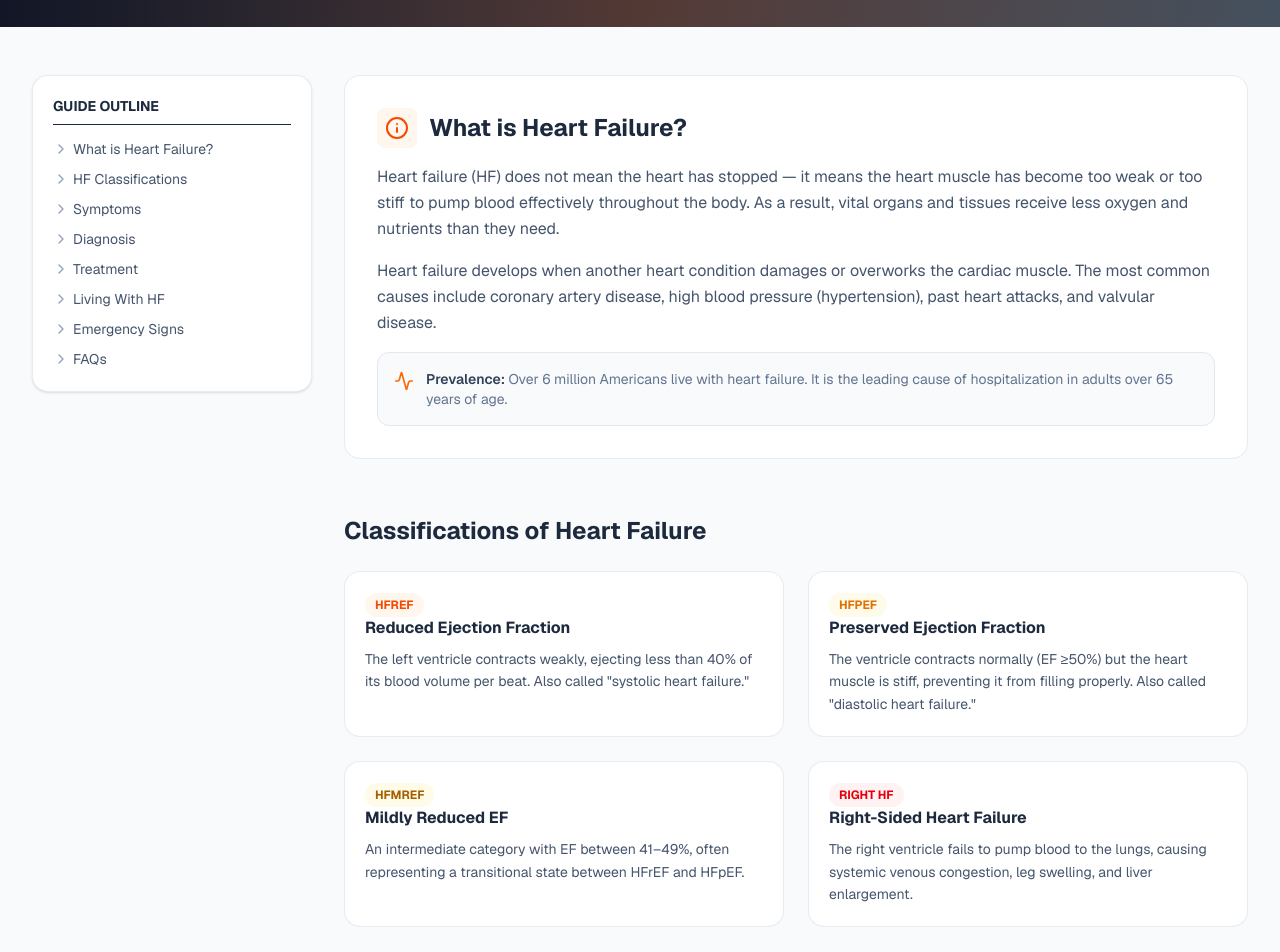
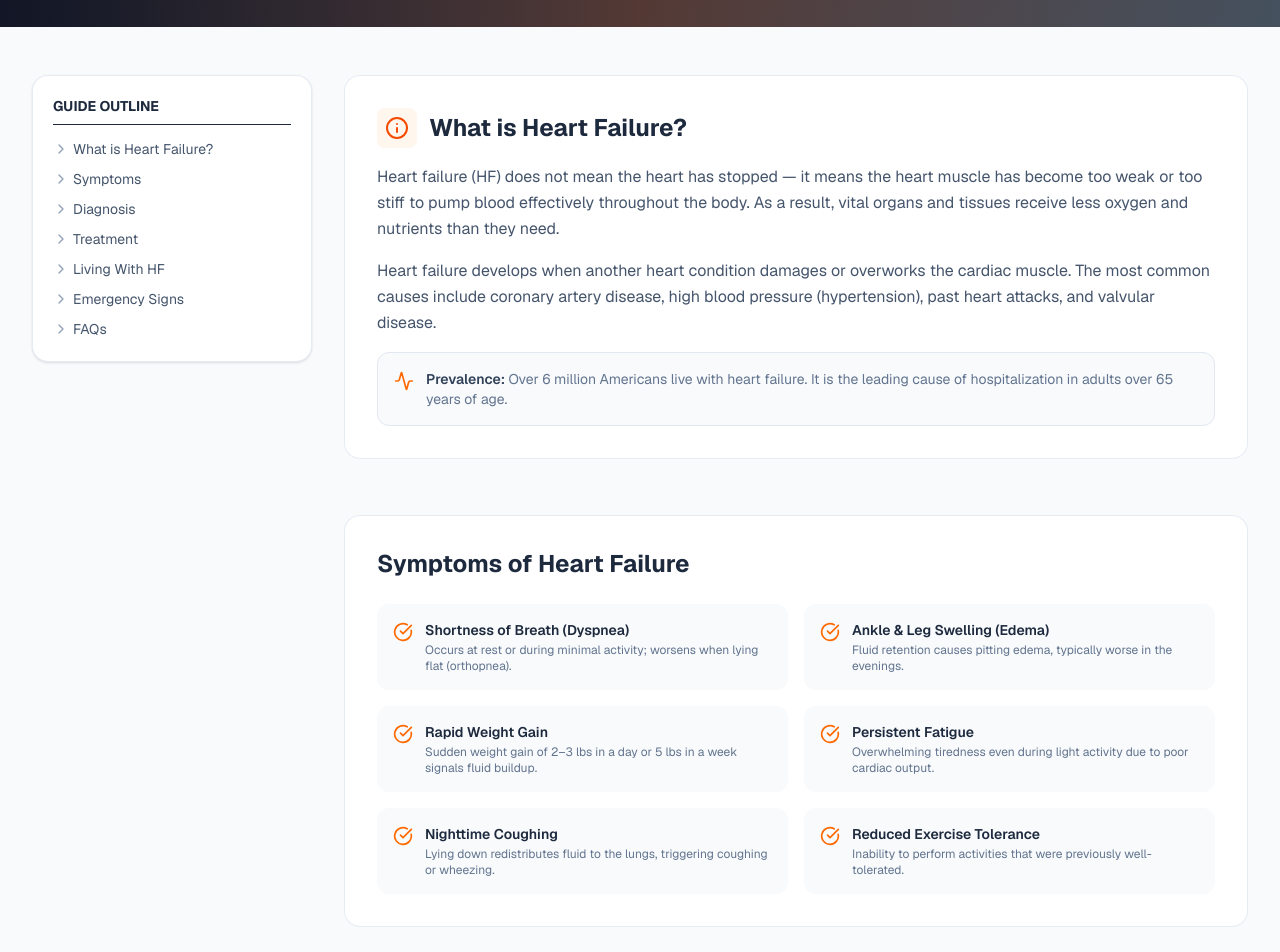
Before and after one commit to DynamicDOMinator/medical, a Next.js app: page /heart/heart-failure in a window 1280 px wide. Shown: the part 420-1372 px from the top of the page. Built offline with nearby package versions, Linux system fonts and the light colour scheme; grey boxes are pictures that could not be loaded.

Commit message:
ؤشششؤش

```diff
--- a/src/app/heart/chf/page.jsx
+++ b/src/app/heart/chf/page.jsx
@@ -200,7 +200,6 @@ export default function CHFPage() {
               <nav className="flex flex-col space-y-2 text-sm">
                 {[
                   ['#overview', 'What is Heart Failure?'],
-                  ['#types', 'HFrEF vs HFpEF'],
                   ['#symptoms', 'Symptoms & Signs'],
                   ['#diagnosis', 'Echo & Biomarkers'],
                   ['#gdmt', '4-Pillar GDMT Therapy'],
@@ -272,25 +271,6 @@ export default function CHFPage() {
                   <p className="text-xs uppercase tracking-wider font-bold text-sky-300">Clinical Insight</p>
                   <p className="text-sm font-bold mt-1 max-w-xs">Early GDMT initiation can reverse cardiac remodeling and improve LVEF by 10–15%.</p>
                 </div>
-              </div>
-            </section>
-
-            {/* TYPES */}
-            <section id="types" className="scroll-mt-24">
-              <h2 className="text-2xl sm:text-3xl font-extrabold text-slate-900 mb-6">Classifications of Heart Failure</h2>
-              <div className="grid grid-cols-1 md:grid-cols-2 gap-6">
-                {[
-                  { type: 'HFrEF', label: 'Reduced Ejection Fraction', desc: 'The left ventricle contracts weakly, ejecting less than 40% of its blood volume per beat. Also called "systolic heart failure." Best evidence for GDMT benefit.', color: 'text-blue-600', bg: 'bg-blue-50' },
-                  { type: 'HFpEF', label: 'Preserved Ejection Fraction', desc: 'The ventricle contracts normally (EF ≥50%) but the heart muscle is stiff, preventing it from filling properly. Also called "diastolic heart failure." More common in elderly women.', color: 'text-amber-600', bg: 'bg-amber-50' },
-                  { type: 'HFmrEF', label: 'Mildly Reduced EF', desc: 'An intermediate category with EF between 41–49%, often representing a transitional state. Emerging evidence supports GDMT benefit.', color: 'text-yellow-700', bg: 'bg-yellow-50' },
-                  { type: 'Right HF', label: 'Right-Sided Heart Failure', desc: 'The right ventricle fails to pump blood to the lungs, causing systemic venous congestion, leg swelling, liver engorgement, and ascites.', color: 'text-red-600', bg: 'bg-red-50' },
-                ].map(item => (
-                  <div key={item.type} className="bg-white border border-slate-200/80 rounded-2xl p-5 space-y-2">
-                    <span className={`text-xs font-bold px-2.5 py-1 rounded-full ${item.bg} ${item.color} uppercase`}>{item.type}</span>
-                    <h3 className="font-bold text-slate-800 text-base">{item.label}</h3>
-                    <p className="text-slate-600 text-xs sm:text-sm leading-relaxed">{item.desc}</p>
-                  </div>
-                ))}
               </div>
             </section>
 
--- a/src/app/heart/heart-failure/page.jsx
+++ b/src/app/heart/heart-failure/page.jsx
@@ -49,10 +49,10 @@ export default function HeartFailurePage() {
             <div className="sticky top-24 bg-white border border-slate-200/80 rounded-2xl p-5 space-y-3 shadow-sm">
               <h3 className="font-bold text-slate-800 text-sm uppercase border-b pb-2">Guide Outline</h3>
               <nav className="flex flex-col space-y-1.5 text-sm text-slate-600">
-                {['#overview','#types','#symptoms','#diagnosis','#treatments','#living-with','#emergency','#faqs'].map((id, i) => (
+                {['#overview','#symptoms','#diagnosis','#treatments','#living-with','#emergency','#faqs'].map((id, i) => (
                   <a key={id} href={id} className="hover:text-orange-600 flex items-center py-0.5">
                     <ChevronRight className="h-4 w-4 mr-1 text-slate-400 shrink-0" />
-                    {['What is Heart Failure?','HF Classifications','Symptoms','Diagnosis','Treatment','Living With HF','Emergency Signs','FAQs'][i]}
+                    {['What is Heart Failure?','Symptoms','Diagnosis','Treatment','Living With HF','Emergency Signs','FAQs'][i]}
                   </a>
                 ))}
               </nav>
@@ -72,24 +72,6 @@ export default function HeartFailurePage() {
                   <Activity className="h-5 w-5 text-orange-500 shrink-0 mt-0.5" />
                   <p className="text-xs sm:text-sm text-slate-500"><span className="font-semibold text-slate-700">Prevalence:</span> Over 6 million Americans live with heart failure. It is the leading cause of hospitalization in adults over 65 years of age.</p>
                 </div>
-              </div>
-            </section>
-
-            <section id="types" className="scroll-mt-20">
-              <h2 className="text-2xl font-bold text-slate-800 mb-6">Classifications of Heart Failure</h2>
-              <div className="grid grid-cols-1 md:grid-cols-2 gap-6">
-                {[
-                  { type: 'HFrEF', label: 'Reduced Ejection Fraction', desc: 'The left ventricle contracts weakly, ejecting less than 40% of its blood volume per beat. Also called "systolic heart failure."', color: 'text-orange-600', bg: 'bg-orange-50' },
-                  { type: 'HFpEF', label: 'Preserved Ejection Fraction', desc: 'The ventricle contracts normally (EF ≥50%) but the heart muscle is stiff, preventing it from filling properly. Also called "diastolic heart failure."', color: 'text-amber-600', bg: 'bg-amber-50' },
-                  { type: 'HFmrEF', label: 'Mildly Reduced EF', desc: 'An intermediate category with EF between 41–49%, often representing a transitional state between HFrEF and HFpEF.', color: 'text-yellow-700', bg: 'bg-yellow-50' },
-                  { type: 'Right HF', label: 'Right-Sided Heart Failure', desc: 'The right ventricle fails to pump blood to the lungs, causing systemic venous congestion, leg swelling, and liver enlargement.', color: 'text-red-600', bg: 'bg-red-50' },
-                ].map(item => (
-                  <div key={item.type} className="bg-white border border-slate-200/80 rounded-2xl p-5 space-y-2">
-                    <span className={`text-xs font-bold px-2.5 py-1 rounded-full ${item.bg} ${item.color} uppercase`}>{item.type}</span>
-                    <h3 className="font-bold text-slate-800 text-base">{item.label}</h3>
-                    <p className="text-slate-600 text-xs sm:text-sm leading-relaxed">{item.desc}</p>
-                  </div>
-                ))}
               </div>
             </section>
 
```
